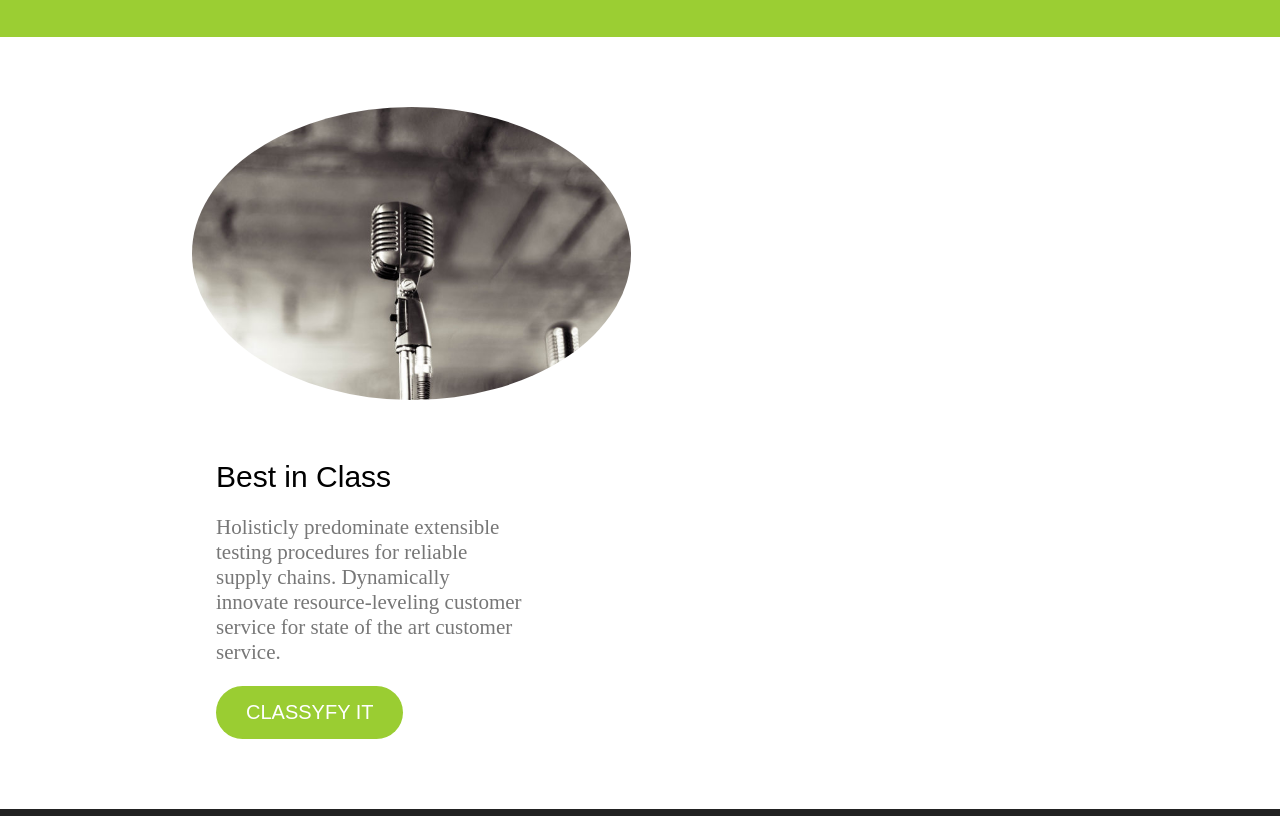
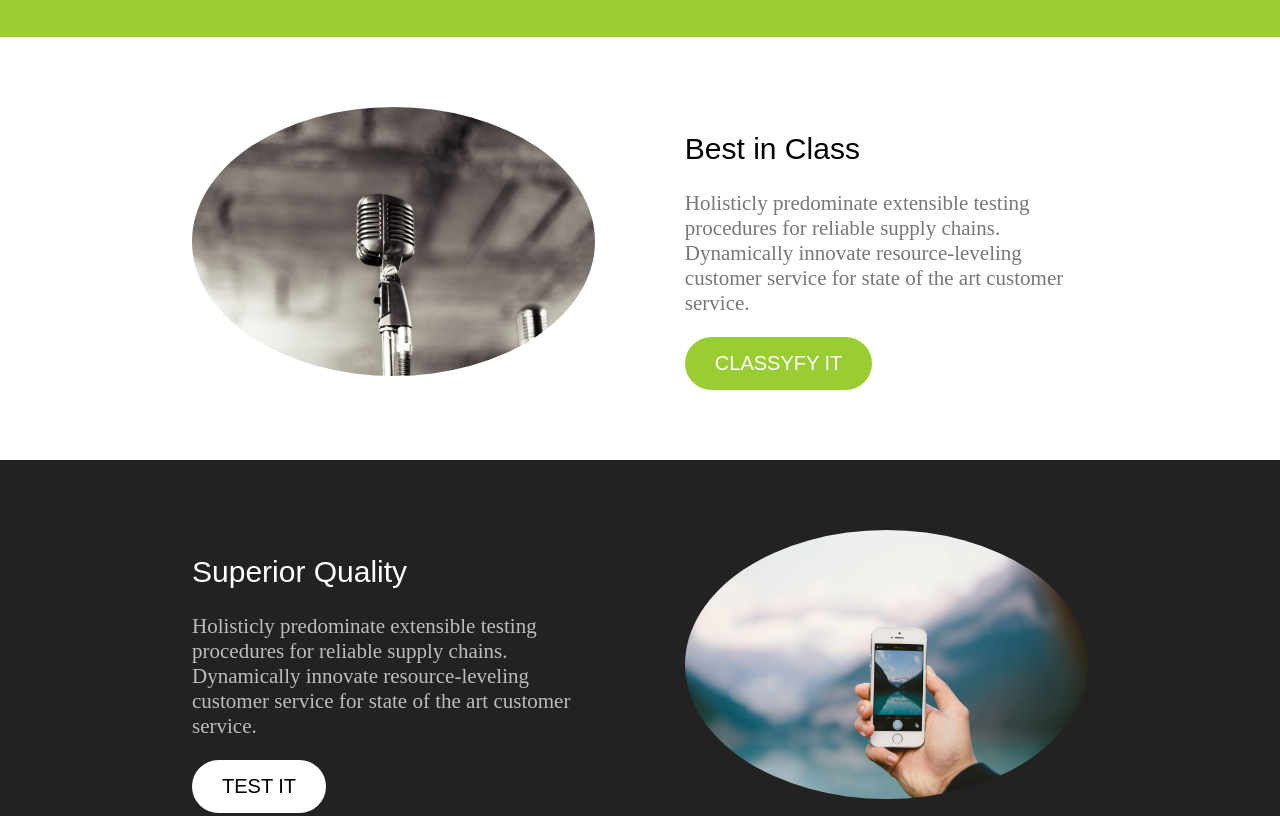
Before and after one commit to ihftech/image-to-html-business, a plain HTML site: page index.html in a window 1280 px wide. Shown: the part 1220-2036 px from the top of the page. Drawn offline with Linux system fonts and the light colour scheme.

Commit message:
Update style.css

```diff
--- a/css/style.css
+++ b/css/style.css
@@ -115,7 +115,7 @@ nav ul li a.active{
 	padding: 70px 0;
 }
 .class .left{
-	width: 49%;
+	width: 45%;
 	float: left;
 }
 .class .left img{
@@ -124,21 +124,18 @@ nav ul li a.active{
 	float: right;
 }
 .class .right{
-	width: 49%;
-	float: left;
-	margin: 60px 0 0 24px;
+	width: 45%;
+	float: right;
 }
 .class .right h2{
 	font-family: sans-serif;
 	font-weight: 500;
 	font-size: 30px;
-	margin: 0;
 }
 .class .right p{
 	font-family: sans-sarif;
 	font-size: 21px;
 	color: #777;
-	padding-right: 130px;
 
 }
 .class button{
@@ -162,22 +159,19 @@ nav ul li a.active{
 	background-color: #222222;
 }
 .quality .left{
-	width: 49%;
+	width: 45%;
 	float: left;
-	margin-top: 60px;
 }
 .quality .left h2{
 	font-family: sans-serif;
 	font-weight: 500;
 	font-size: 30px;
 	color: white;
-	margin: 0;
 }
 .quality .left p{
 	font-family: sans-sarif;
 	font-size: 21px;
 	color: #BDBDBD;
-	padding-right: 30px;
 }
 .quality button{
 	border: none;
@@ -194,8 +188,8 @@ nav ul li a.active{
 	background-color: #32CD32;
 }
 .quality .right{
-	width: 49%;
-	float: left;
+	width: 45%;
+	float: right;
 }
 .quality .right img{
 	width: 100%;
@@ -214,6 +208,7 @@ nav ul li a.active{
 	background-repeat: no-repeat;
 	background-size: cover;
 	float: left;
+	/* display: block; */
 }
 .item1 h3{
 	font-family: sans-serif;
@@ -236,6 +231,7 @@ nav ul li a.active{
 	background-repeat: no-repeat;
 	background-size: cover;
 	float: left;
+	/* display: block; */
 }
 .item2 h3{
 	font-family: sans-serif;
@@ -258,6 +254,7 @@ nav ul li a.active{
 	background-repeat: no-repeat;
 	background-size: cover;
 	float: right;
+	/* display: block; */
 }
 .item3 h3{
 	font-family: sans-serif;
```
